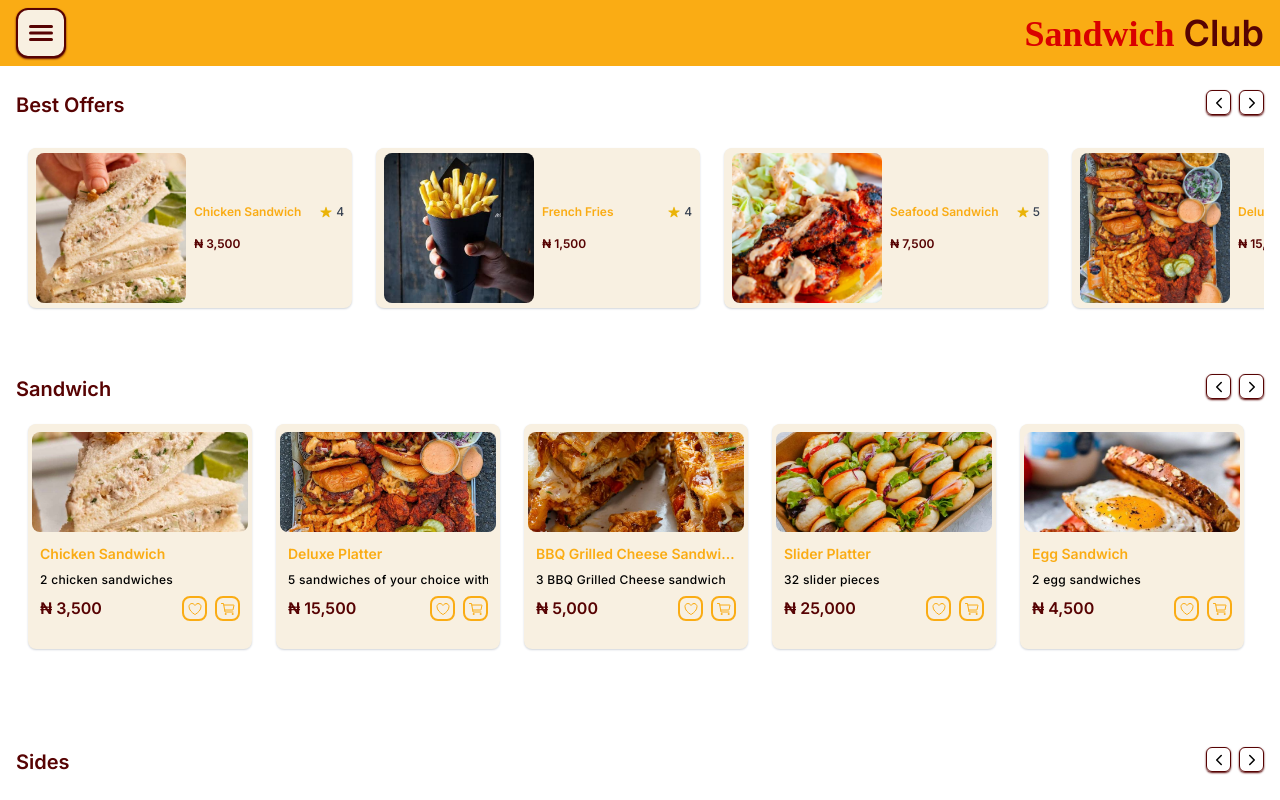
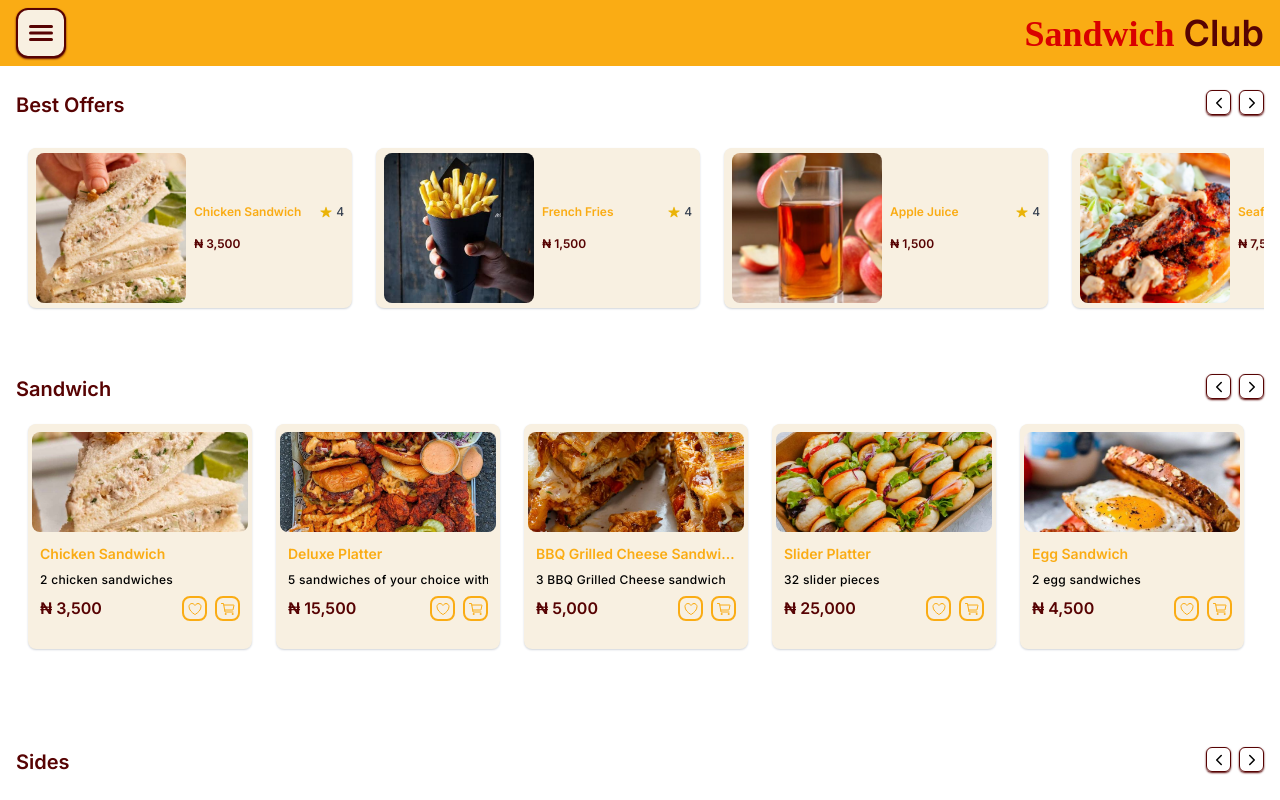
Before and after one commit to Mikun07/sandwich-club, a React (Vite) app: page /menu in a window 1280 px wide. Shown: the top 800 px of the page. Built offline with nearby package versions, Linux system fonts and the light colour scheme; a web font is replaced by a local one.

Commit message:
Best offers

```diff
--- a/src/pages/Menu/MenuPage.jsx
+++ b/src/pages/Menu/MenuPage.jsx
@@ -78,6 +78,12 @@ function MenuPage() {
                 Price="1,500"
               />
               <BestOfferCard
+                Img={Drink1}
+                Food="Apple Juice"
+                Rating={4}
+                Price="1,500"
+              />
+              <BestOfferCard
                 Img={SS}
                 Food="Seafood sandwich"
                 Rating={5}
@@ -88,6 +94,12 @@ function MenuPage() {
                 Food="Deluxe Platter"
                 Rating={5}
                 Price="15,500"
+              />
+               <BestOfferCard
+                Img={Drink7}
+                Food="mango pineapple punch"
+                Rating={5}
+                Price="3,500"
               />
               <BestOfferCard
                 Img={ChickenWings}
@@ -101,6 +113,12 @@ function MenuPage() {
                 Rating={4}
                 Price="5,000"
               />
+               <BestOfferCard
+                Img={Drink3}
+                Food="banana smoothie"
+                Rating={5}
+                Price="2,500"
+              />
               <BestOfferCard
                 Img={SliderPlatter}
                 Food="Slider Platter"
@@ -112,6 +130,12 @@ function MenuPage() {
                 Food="Potato Salad"
                 Rating={4}
                 Price="25,000"
+              />
+               <BestOfferCard
+                Img={Drink5}
+                Food="Watermelon smoothie"
+                Rating={4}
+                Price="2,500"
               />
               <BestOfferCard
                 Img={ES}
```
